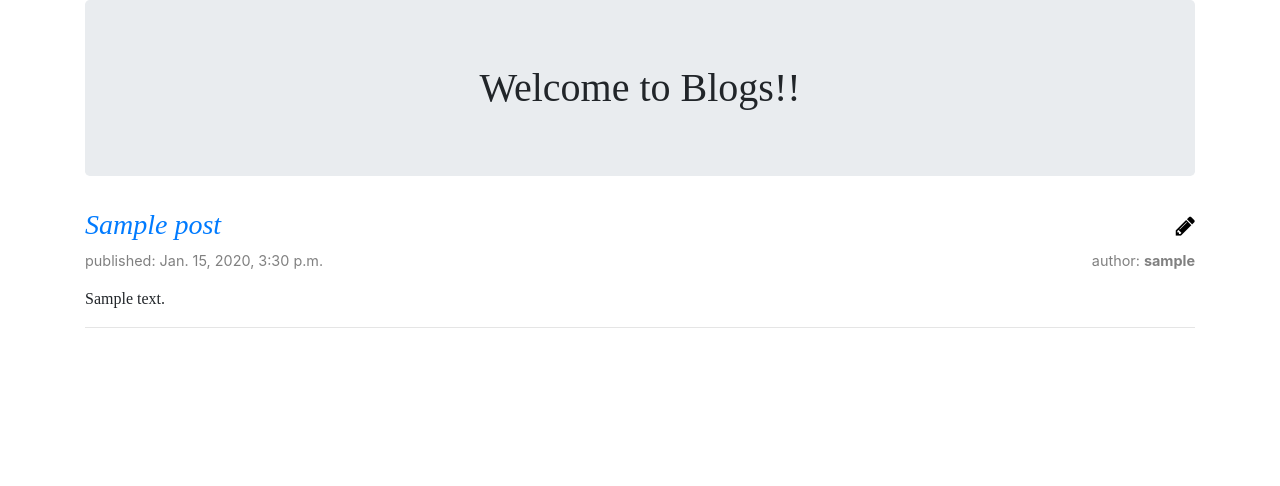
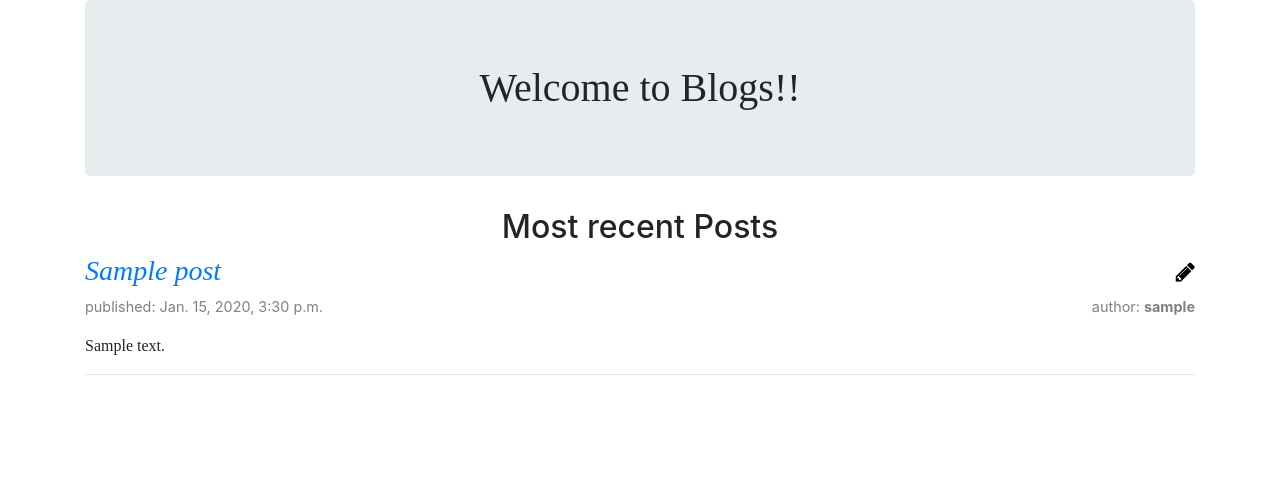
Before and after one commit to love-u-3000/blog, a Django app: page / in a window 1280 px wide. Shown: the part 56-542 px from the top of the page. Run offline with Django 3.2, Linux system fonts and the light colour scheme; a user stored in the database is signed in; tables that the repository leaves empty hold one stand-in row (values such as "Sample post"); some libraries are stand-ins or nearby versions.

Commit message:
only recent posts on index page

```diff
--- a/myblog/views.py
+++ b/myblog/views.py
@@ -14,7 +14,7 @@ def index(request):
 	global posts
 	global previousRequest
 	if request.user.is_active:
-		posts = Post.objects.all().order_by('-published_date')
+		posts = Post.objects.all().order_by('-published_date')[:10]
 	else:
 		posts = None
 	if previousRequest == "editpost":
--- a/templates/myblog/index.html
+++ b/templates/myblog/index.html
@@ -23,6 +23,9 @@
 		</div>
 	{% else %}
 		{% if posts %}
+			<h2 class="text-center">
+				Most recent Posts
+			</h2>
 			{% for post in posts %}
 				<div>
 					<h3 style="font-family: Lobster; font-style: italic;">
@@ -42,7 +45,7 @@
 				<hr>
 			{% endfor %}
 		{% else %}
-			<h3 class="text-center">You have not created any blogs yet</h3><br>
+			<h3 class="text-center">There are no Posts yet</h3><br>
 			<div class="text-center">
 				<a class="btn btn-primary" href="{% url 'myblog:addpost' %}">Create a Post</a>
 			</div>
```
